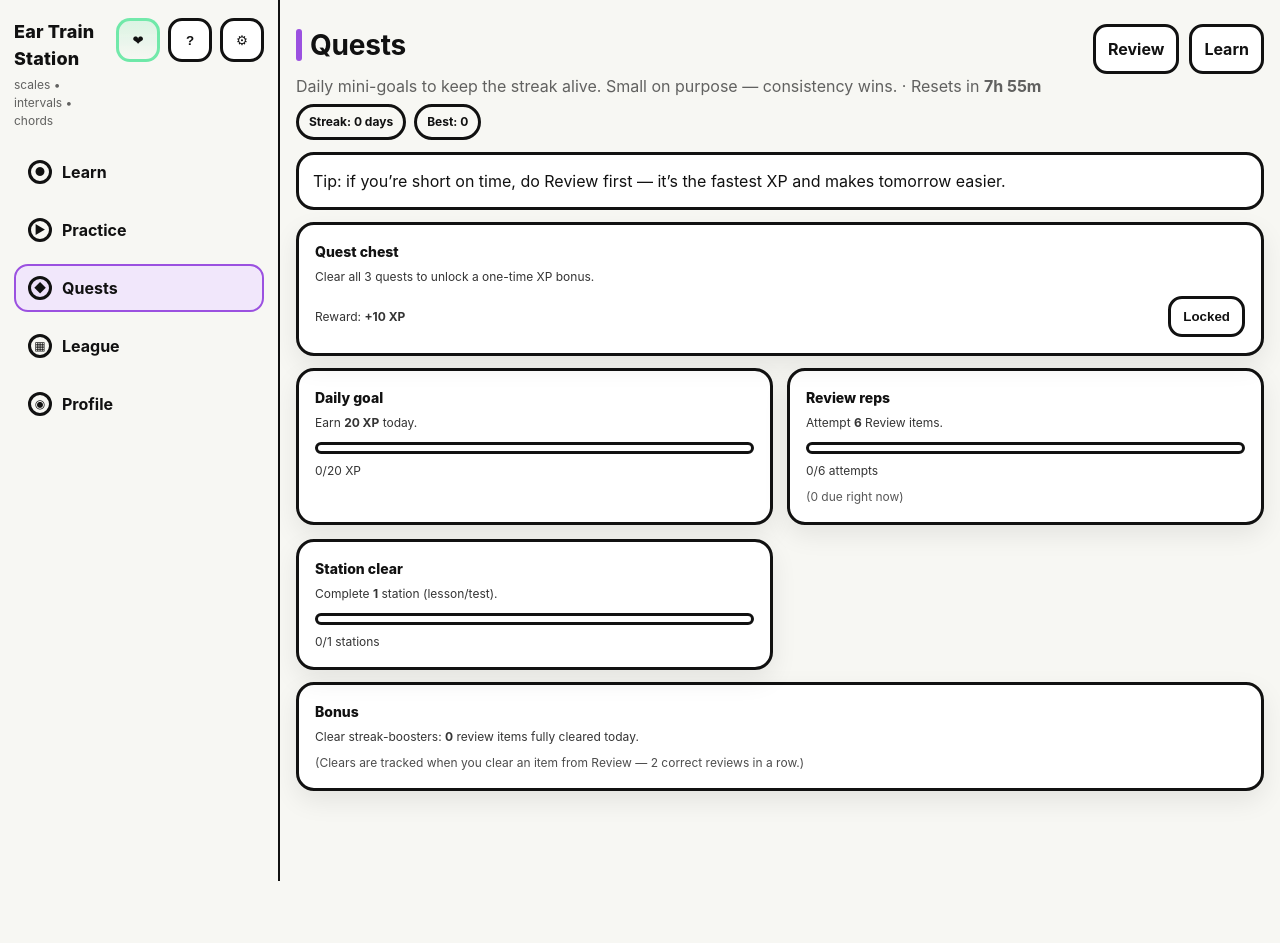
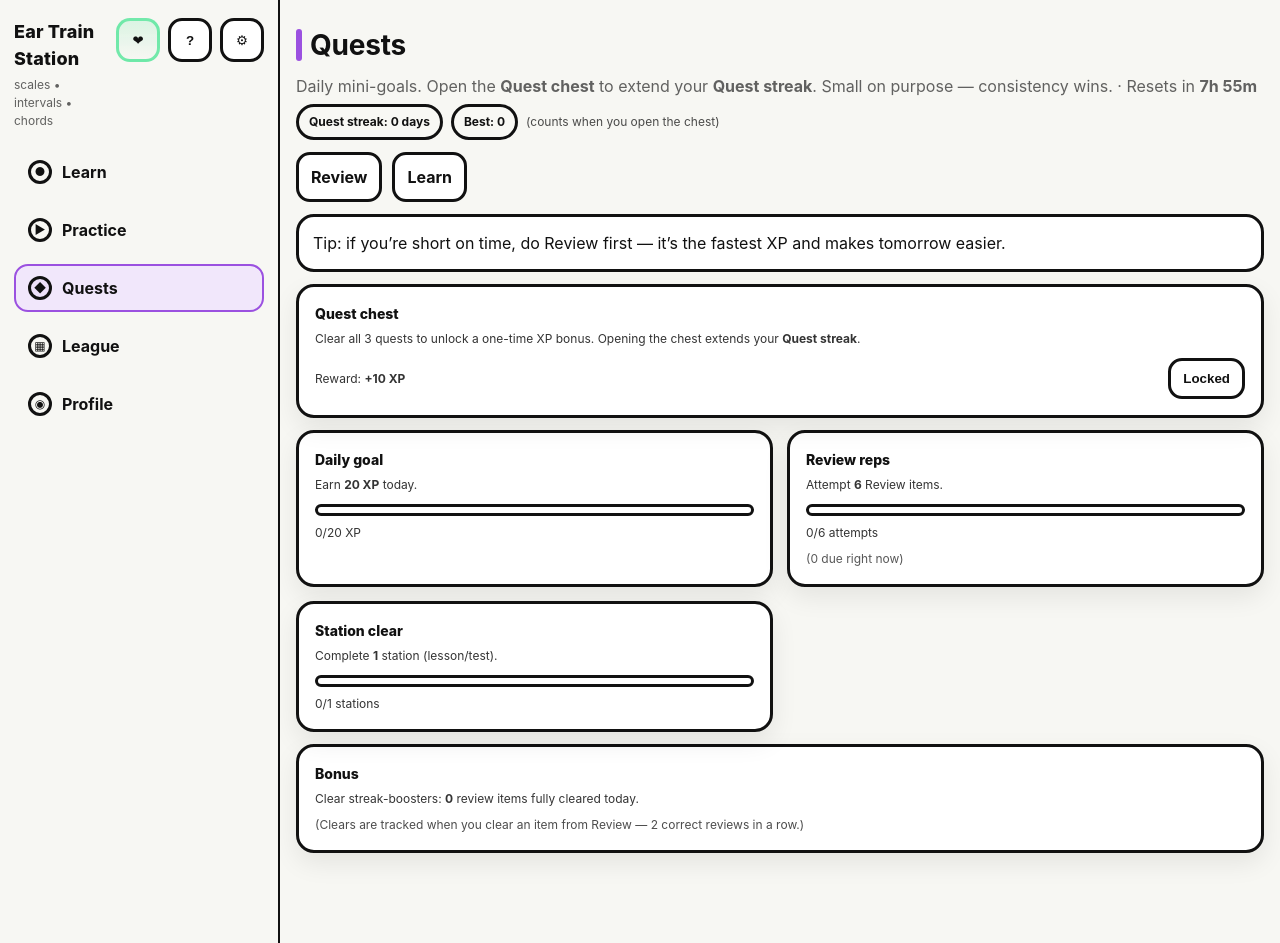
Before and after one commit to wpwcbc/ear-train-station, a React (Vite) app: page /quests in a window 1280 px wide. Before the commit the page ends 881 px from the top, so only its background shows below. Built offline with nearby package versions, Linux system fonts and the light colour scheme.

Commit message:
Quests: clarify Quest streak is chest-open-only

```diff
--- a/src/pages/QuestsPage.tsx
+++ b/src/pages/QuestsPage.tsx
@@ -116,15 +116,16 @@ export function QuestsPage({
         <div>
           <h1 className="h1">Quests</h1>
           <p className="sub">
-            Daily mini-goals to keep the streak alive. Small on purpose — consistency wins. · Resets in <b>{resetsIn}</b>
+            Daily mini-goals. Open the <b>Quest chest</b> to extend your <b>Quest streak</b>. Small on purpose — consistency wins. · Resets in <b>{resetsIn}</b>
           </p>
           <div style={{ marginTop: 6, display: 'flex', gap: 8, flexWrap: 'wrap', alignItems: 'center' }}>
-            <span className="pill" title="Days in a row you opened the Quest chest">
-              Streak: <b>{streak.streak}</b> day{streak.streak === 1 ? '' : 's'}
+            <span className="pill" title="Quest streak = days in a row you opened the Quest chest">
+              Quest streak: <b>{streak.streak}</b> day{streak.streak === 1 ? '' : 's'}
             </span>
             <span className="pill" title="Your best Quest streak so far">
               Best: <b>{streak.best}</b>
             </span>
+            <span style={{ fontSize: 12, opacity: 0.75 }}>(counts when you open the chest)</span>
           </div>
         </div>
         <div style={{ display: 'flex', gap: 10, alignItems: 'center', flexWrap: 'wrap' }}>
@@ -153,7 +154,7 @@ export function QuestsPage({
       >
         <div style={{ fontSize: 14, fontWeight: 850 }}>Quest chest</div>
         <div style={{ marginTop: 6, fontSize: 12, opacity: 0.85 }}>
-          Clear all 3 quests to unlock a one-time XP bonus.
+          Clear all 3 quests to unlock a one-time XP bonus. Opening the chest extends your <b>Quest streak</b>.
           {canClaimChest ? <span style={{ marginLeft: 8, opacity: 0.9 }}>(ready — tap to open)</span> : null}
         </div>
         <div style={{ marginTop: 10, display: 'flex', justifyContent: 'space-between', gap: 10, flexWrap: 'wrap', alignItems: 'center' }}>
```
